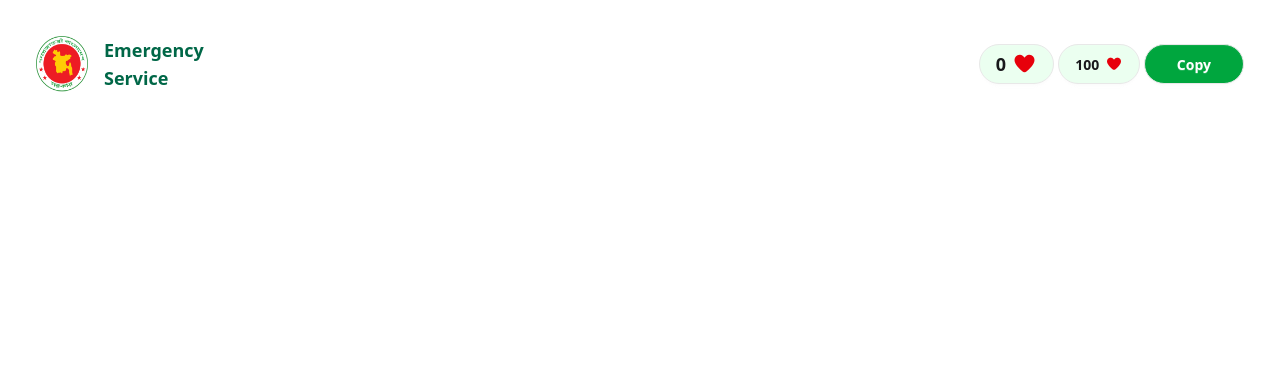
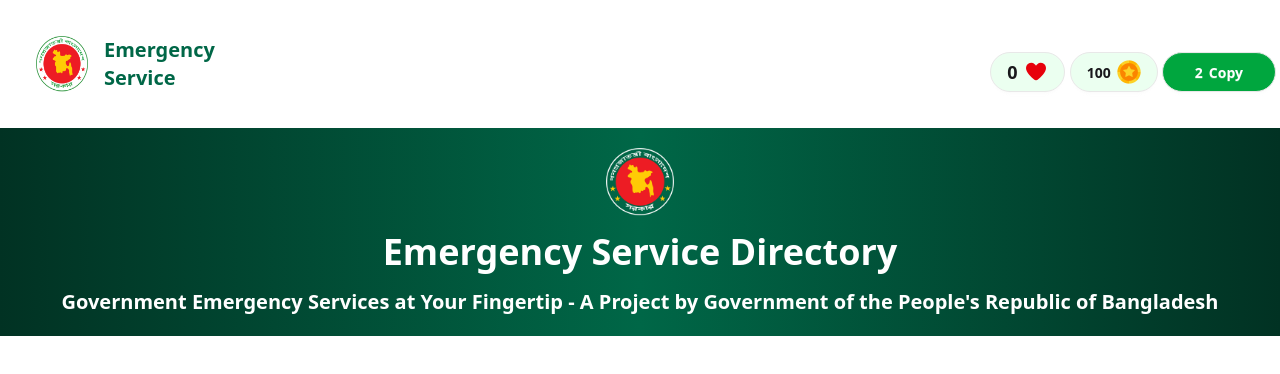
Before and after one commit to rabbiWD/Emergency_Hotline, a plain HTML site: page index.html in a window 1280 px wide. Drawn offline with nearby package versions, Linux system fonts and the light colour scheme.

Commit message:
header section and banner section reponsive done

```diff
--- a/index.html
+++ b/index.html
@@ -12,22 +12,35 @@
 </head>
 <body>
     <header>
-        <div class="flex justify-between items-center p-5 m-4 md:flex md:justify-between">
+        <div class="flex justify-between items-center flex-col sm:flex-row w-full p-5 m-4 md:flex-row">
             <div class="flex md:flex gap-4">
             <img src="./assets/logo.png" alt="" class="w-13">
-            <h2 class="text-[#006747] font-bold text-lg font-hind-madhuri">Emergency <br>Service</h2>
+            <h2 class="text-[#006747] font-bold text-xl  font-hind-madurai">Emergency <br>Service</h2>
         </div>
-        <div class="gap-2">
+        <div class="gap-2 mt-4 ">
             <button class="btn rounded-full text-lg bg-[#41ff6b1a]"> 0 <i class="fa-solid fa-heart text-red-600 text-xl"></i>
             </button>
 
-            <button class="btn rounded-full bg-[#41ff6b1a]"> 100 <i class="fa-solid fa-heart text-red-600"></i>
+            <button class="btn rounded-full bg-[#41ff6b1a]"> 100
+                <img src="./assets/coin.png" alt="" class="w-6">
             </button>
 
-            <button class="btn px-8 bg-green-600 text-white rounded-full">Copy</button>
+            <button class="btn px-8 bg-green-600 text-white rounded-full"><span>2</span>Copy</button>
         </div>
         </div>
     </header>
 
+    <main class="bg-[#f5fff6]">
+        <!-- banner section -->
+         <section class="bg-gradient-to-r from-[#013223] via-[#006747] to-[#013223]">
+            <div class="min-h-[200px]">
+            <div class="text-center p-5">
+                <img src="./assets/logo-dark.png" alt="" class="w-17 mx-auto">
+                <h2 class="mt-4 text-lg font-bold font-hind-madurai text-white sm:text-2xl md:text-4xl">Emergency Service Directory</h2>
+                <p class="mt-4 text-sm font-semibold font-hind-madurai text-white sm:text-lg md:text-xl">Government Emergency Services at Your Fingertip - A Project by Government of the People's Republic of Bangladesh</p>
+            </div>
+         </div>
+         </section>
+    </main>
 </body>
 </html>
--- a/tailwind.init.css
+++ b/tailwind.init.css
@@ -3,7 +3,7 @@
 
 
 @layer utilities{
-    .font-hind-madhuri{
+    .font-hind-madurai{
         font-family: "Hind Madurai", sans-serif;
     }
 
```
